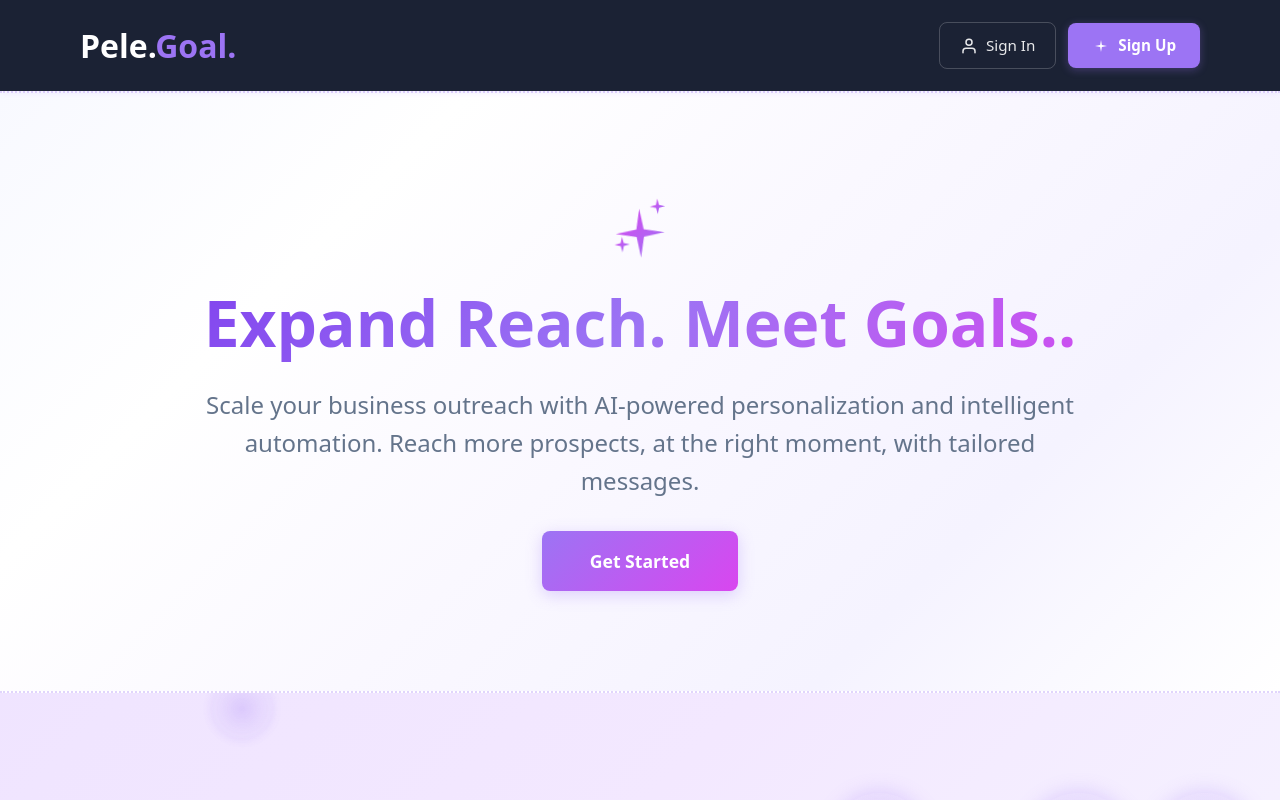
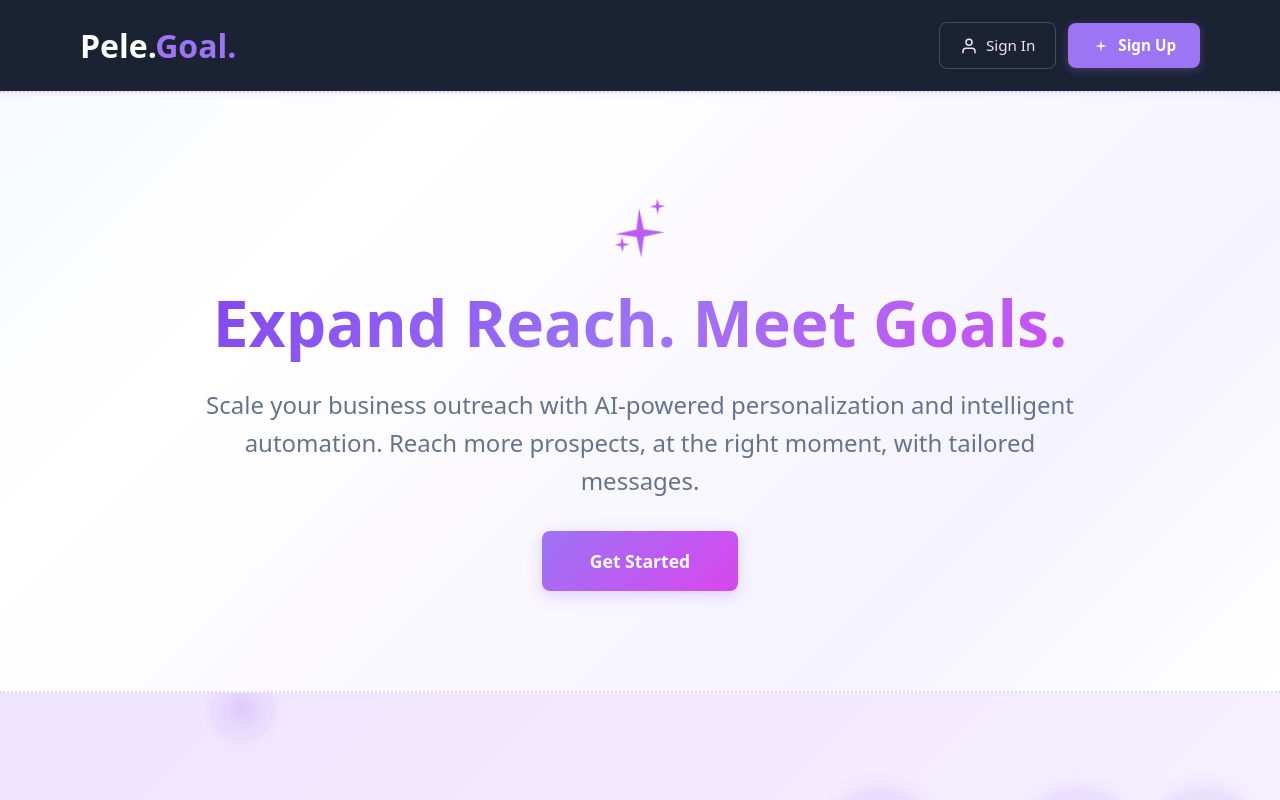
Before and after one commit to shukyba/pelegoal.site, a Next.js app: page / in a window 1280 px wide. Shown: the top 800 px of the page. Built offline with nearby package versions, Linux system fonts and the light colour scheme.

Commit message:
Update hero heading background gradient for improved aesthetics in dark mode and add fallback color for better text visibility. Correct typo in page.tsx for consistency in messaging.

```diff
--- a/src/app/globals.css
+++ b/src/app/globals.css
@@ -343,10 +343,12 @@ body {
 
 @media (prefers-color-scheme: dark) {
   .hero-heading {
-    background: linear-gradient(135deg, #e9d5ff 0%, #f5f3ff 50%, #fae8ff 100%);
+    background: linear-gradient(135deg, #fdf4ff 0%, #ffffff 50%, #fef3ff 100%);
     -webkit-background-clip: text;
     -webkit-text-fill-color: transparent;
     background-clip: text;
+    /* Fallback for better support */
+    color: #ffffff;
   }
 }
 
--- a/src/app/page.tsx
+++ b/src/app/page.tsx
@@ -165,7 +165,7 @@ export default function Home() {
             fontWeight: 'bold',
             lineHeight: '1.2'
           }}>
-            Expand Reach. Meet Goals..
+            Expand Reach. Meet Goals.
           </h2>
           <p style={{
             fontSize: 'clamp(1.1rem, 3vw, 1.5rem)',
```
